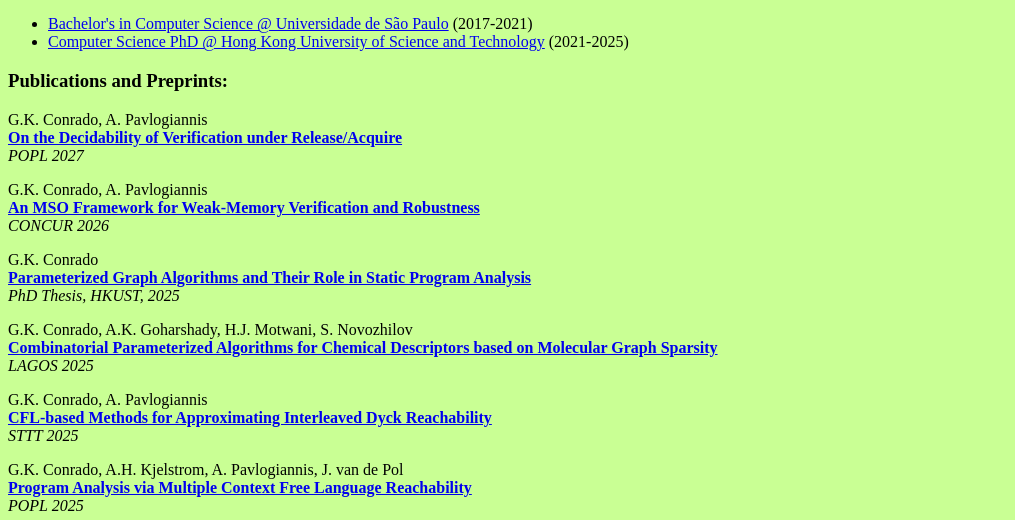
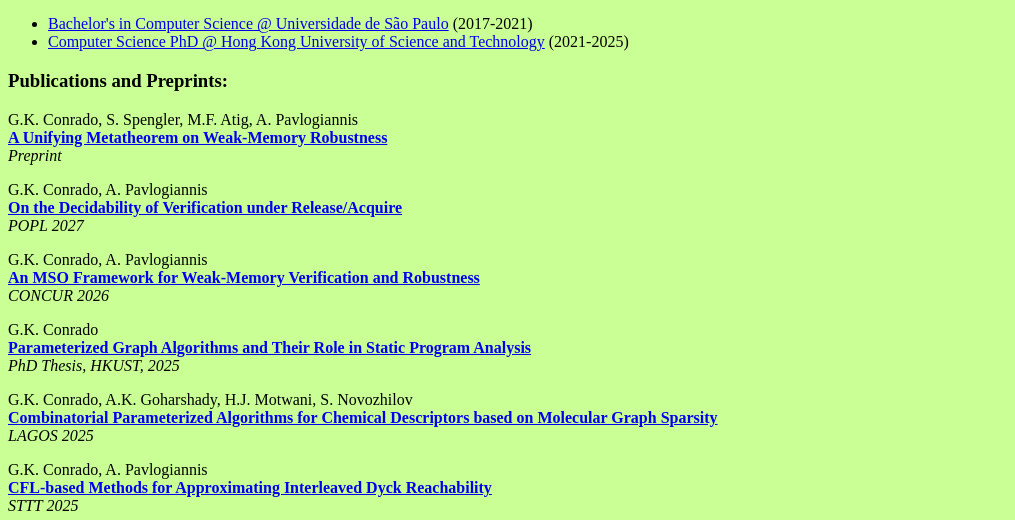
Before and after one commit to kobusgiovanna/kobusgiovanna.github.io, a plain HTML site: page index.html in a window 1280 px wide. Shown: the part 280-800 px from the top of the page, without its empty margins (0-1015 px from the left). Drawn offline with Linux system fonts and the light colour scheme.

Commit message:
Update index.html

```diff
--- a/index.html
+++ b/index.html
@@ -37,6 +37,9 @@ HREF="./about.html">about me</A>
 </ul>
 
 <H3> Publications and Preprints: </H3>
+<p> G.K. Conrado, S. Spengler, M.F. Atig, A. Pavlogiannis
+<br> <strong><A HREF="https://arxiv.org/pdf/2611.22663">A Unifying Metatheorem on Weak-Memory Robustness</a></strong>
+<br> <em> Preprint </em>
 <p> G.K. Conrado, A. Pavlogiannis
 <br> <strong><A HREF="https://arxiv.org/pdf/2604.13683">On the Decidability of Verification under Release/Acquire</a></strong>
 <br> <em> POPL 2027 </em>
```
